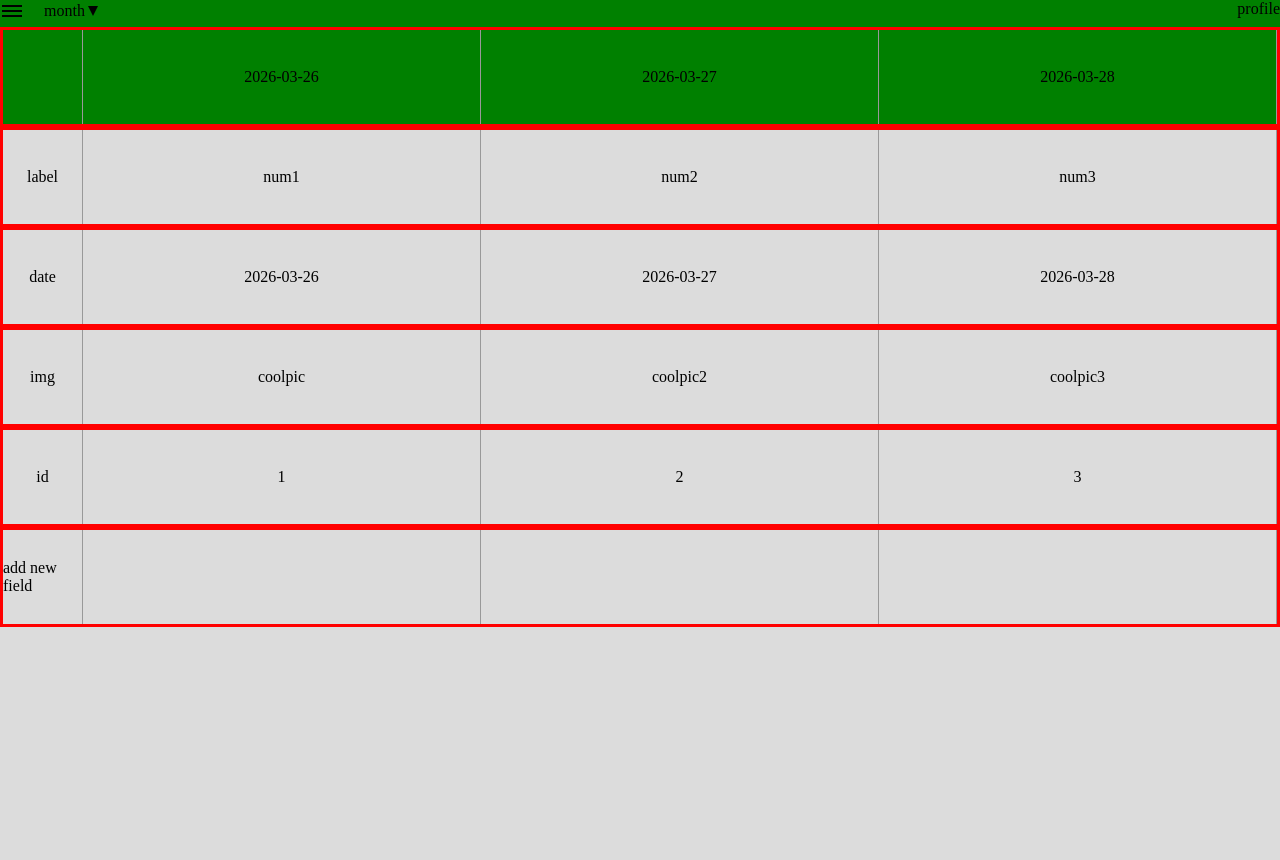
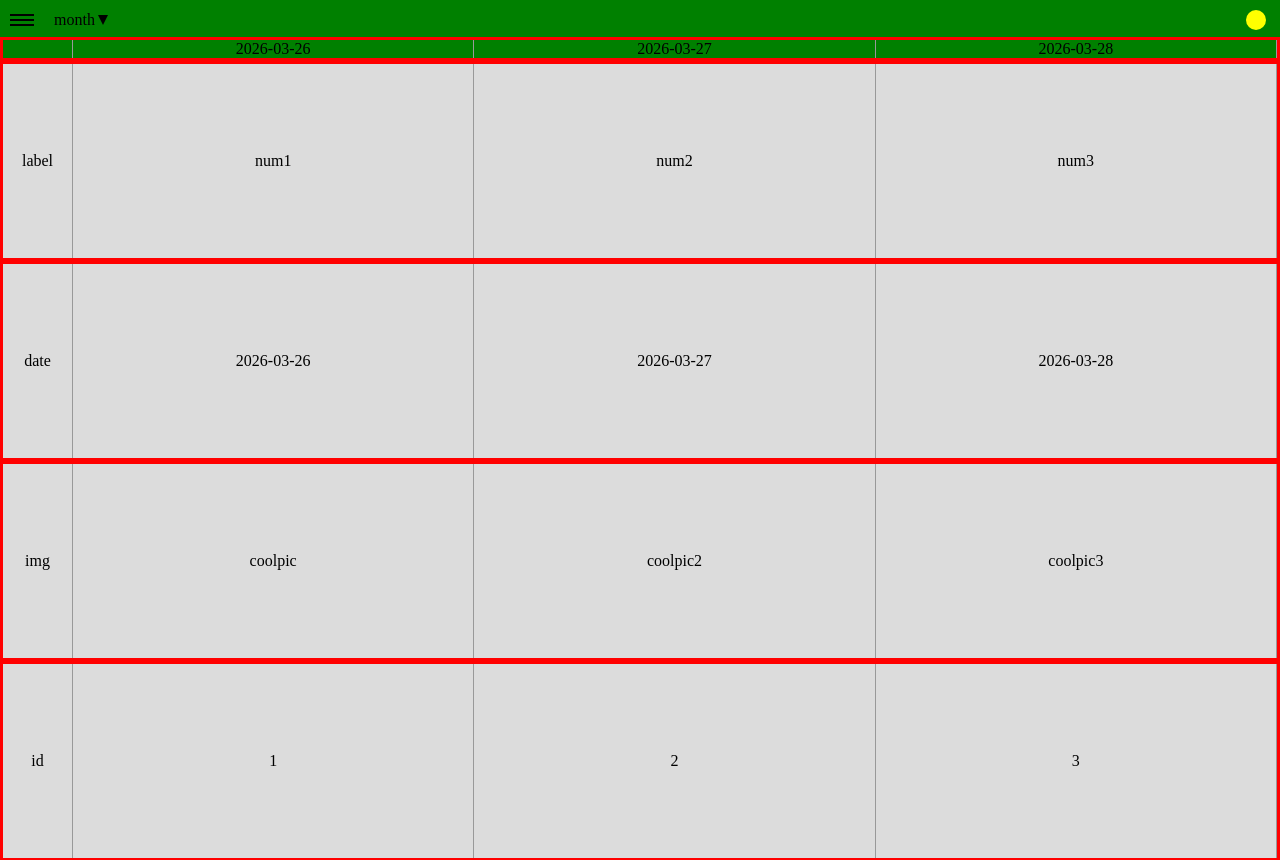
Before and after one commit to speedy-rb/pulse, a React (Vite) app in the folder frontend/: page / in a window 1280 px wide. Shown: the top 860 px of the page. Before the commit the page ends 800 px from the top, so only its background shows below. Built offline with nearby package versions, Linux system fonts and the light colour scheme.

Commit message:
Add PFP icon, add css variables

```diff
--- a/frontend/src/components/Myapp.jsx
+++ b/frontend/src/components/Myapp.jsx
@@ -41,10 +41,10 @@ function Myapp() {
             </div>
           </div>
           <div className={styles.appHeaderRight}>
-            <div>profile</div>
+            <div className={styles.pfp}></div>
           </div>
         </div>
-        <div className={styles.entityRow}>
+        <div className={styles.entityLabelRow}>
           <div className={styles.cell}></div>
           {entityData.map(entity => (
             <div className={styles.cell} key={entity.id}>{entity.date}</div>
--- a/frontend/src/components/Myapp.module.css
+++ b/frontend/src/components/Myapp.module.css
@@ -1,6 +1,13 @@
 :root {
-    --label-column-width: 80px;
+    --label-column-width: 70px;
     --num-entity-columns: 3;
+    --pfp-size: 20px;
+    --pfp-right-margin: 4px;
+    --app-header-padding: 10px 10px 0px 10px;
+    --header-gap-between-rows: 7px;
+    --gap-between-hamburger-and-month-name: 20px;
+    --gap-between-month-name-and-arrow: 3px;
+    --arrow-size: 10px;
 }
 
 /* Header */
@@ -8,38 +15,26 @@
     position: sticky;
     top: 0;
     background-color: green;
-    /* padding: 10px 20px; */
     display: flex;
     flex-direction: column;
-    gap: 5px;
+    gap: var(--header-gap-between-rows);
 }
 
 .appHeader {
     display: flex;
     justify-content: space-between;
+    align-items: center;
+    padding: var(--app-header-padding);
 }
 
 .appHeaderLeft {
     display: flex;
-    gap: 20px;
-}
-
-.monthArrow {
-    display: flex;
-    gap: 3px;
+    gap: var(--gap-between-hamburger-and-month-name);
     align-items: center;
-}
-
-.arrow {
-    height: 10px;
-    width: 10px;
-    transform: rotate(90deg);
 }
 
 .hamburger {
     width: 24px;
-    /* height: 18px; */
-    padding: 5px 2px;
     gap: 3px;
     display: flex;
     flex-direction: column;
@@ -52,17 +47,40 @@
     background: black;
 }
 
+.monthArrow {
+    display: flex;
+    gap: var(--gap-between-month-name-and-arrow);
+    align-items: center;
+}
+
+.arrow {
+    height: var(--arrow-size);
+    width: var(--arrow-size);
+    transform: rotate(90deg);
+}
+
+.pfp {
+    height: var(--pfp-size);
+    width: var(--pfp-size);
+    border-radius: 50%;
+    margin-right: var(--pfp-right-margin);
+    background: yellow;
+}
+
 .entityLabelHeader {
     display: flex;
 }
 
 /* Body (after header) */
+.entityLabelRow,
 .entityRow {
     display: grid;
     grid-template-columns: var(--label-column-width) repeat(var(--num-entity-columns), 1fr);
-    /* justify-content: space-between; */
-    height: 100px;
     border: solid red 3px;
+}
+
+.entityRow {
+    height: 200px;
 }
 
 .cell {
```
